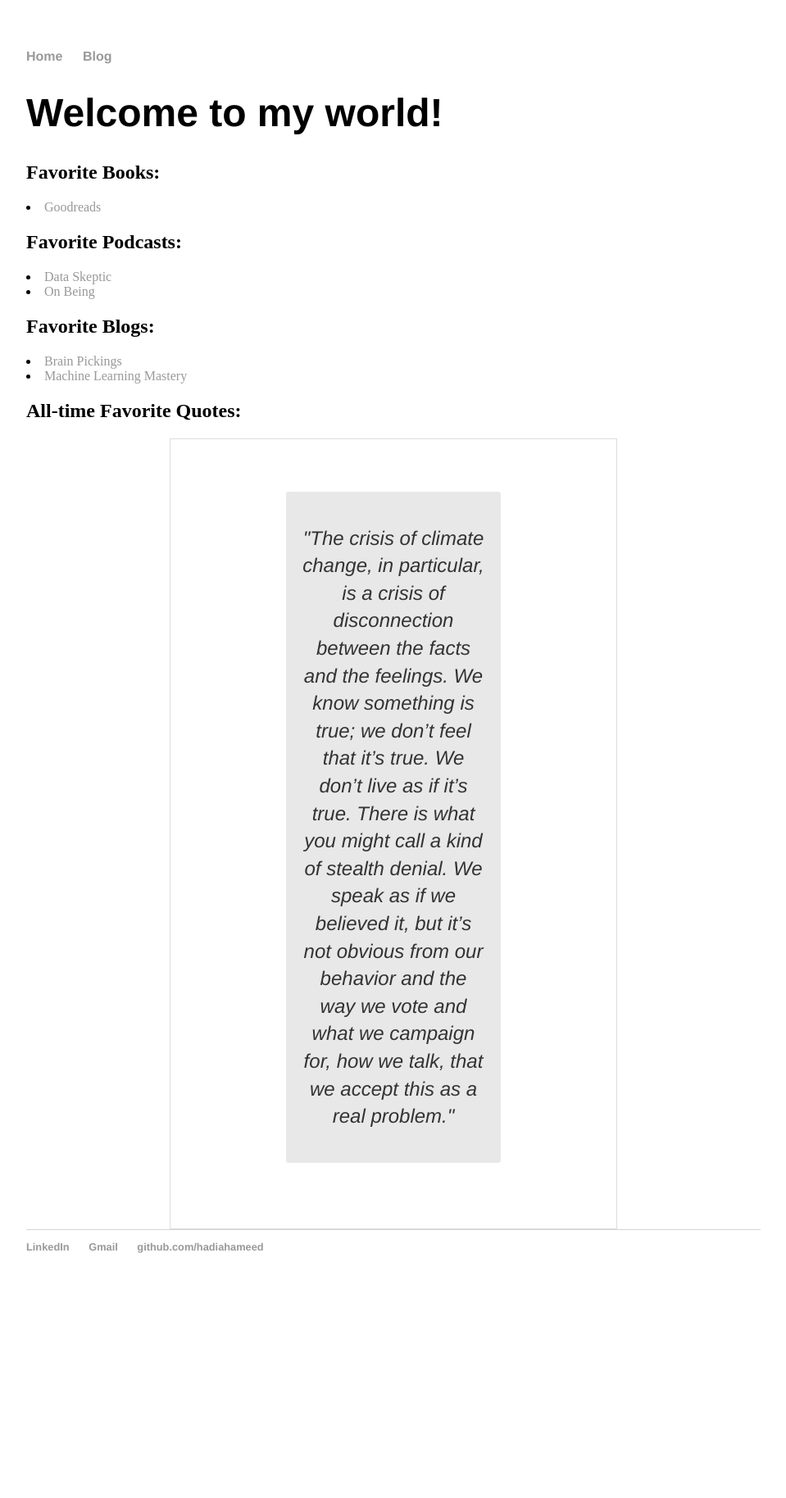
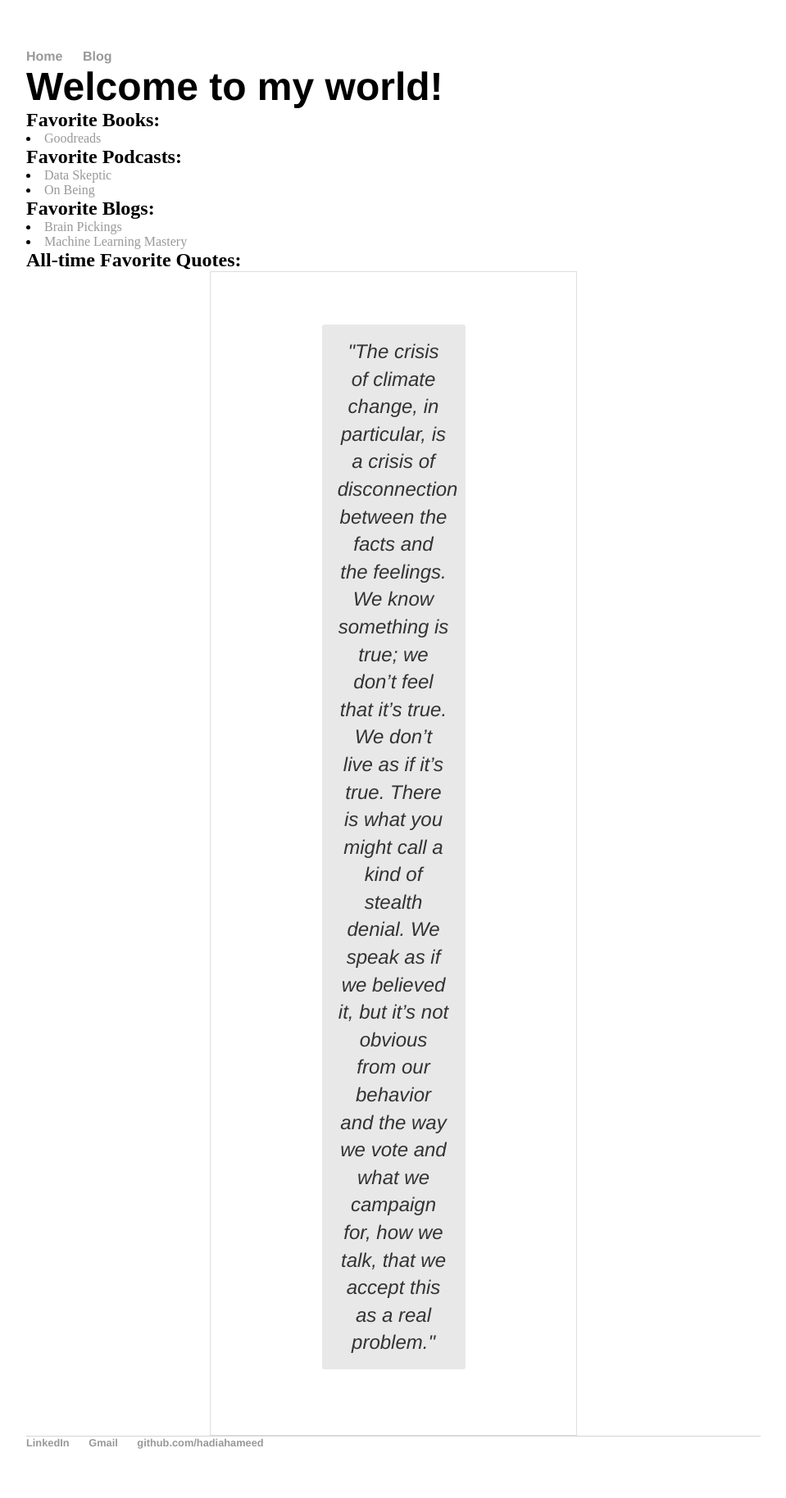
Before and after one commit to hadiahameed/hadiahameed.github.io, a Jekyll site: the page built from index.html, in a window 1280 px wide. Shown: the whole page at 82% size, without its empty margins (160-1119 px from the left). Built offline with Jekyll 4.4.1, drawn with Linux system fonts in a browser that asks for light colours; before the commit the page ends 1589 px from its top, so only the background shows below that.

Commit message:
Update main.css

```diff
--- a/css/main.css
+++ b/css/main.css
@@ -2,6 +2,14 @@ body {
     margin: 60px auto;
     width: 70%;
 }
+
+*, *:before, *:after{
+    margin: 0;
+    padding: 0;
+    direction: ltr;
+    box-sizing: border-box;
+}
+
 nav ul, footer ul {
     font-family:'Helvetica', 'Arial', 'Sans-Serif';
     padding: 0px;
```
